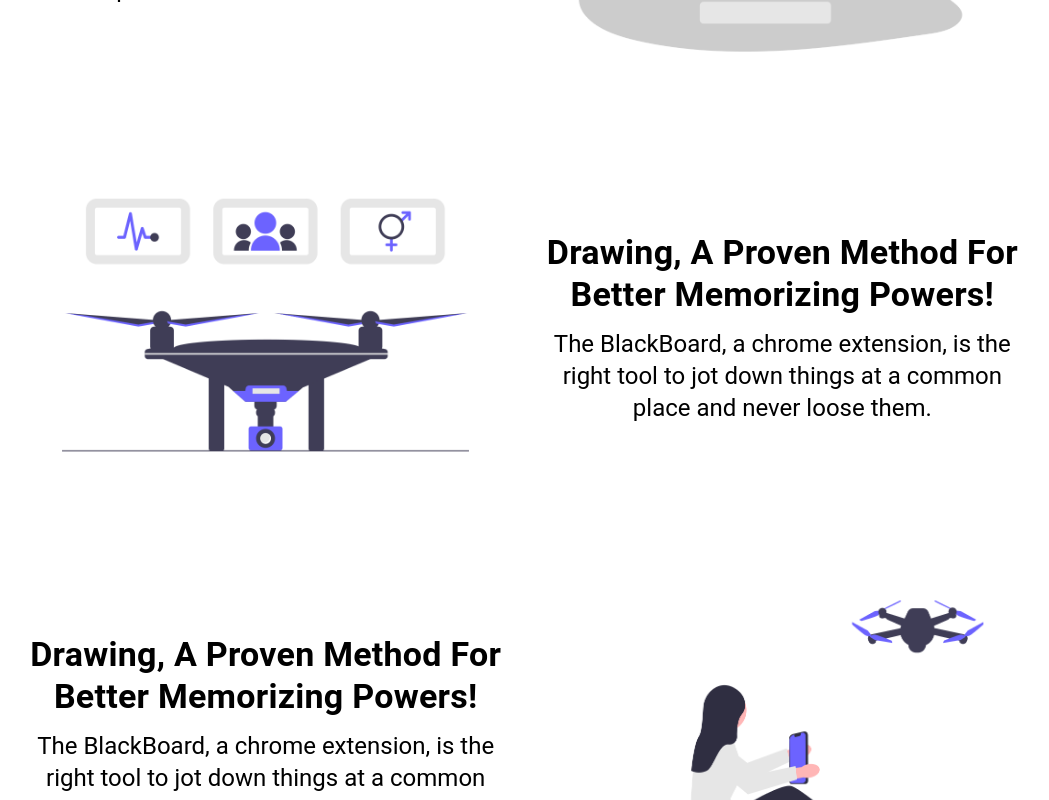
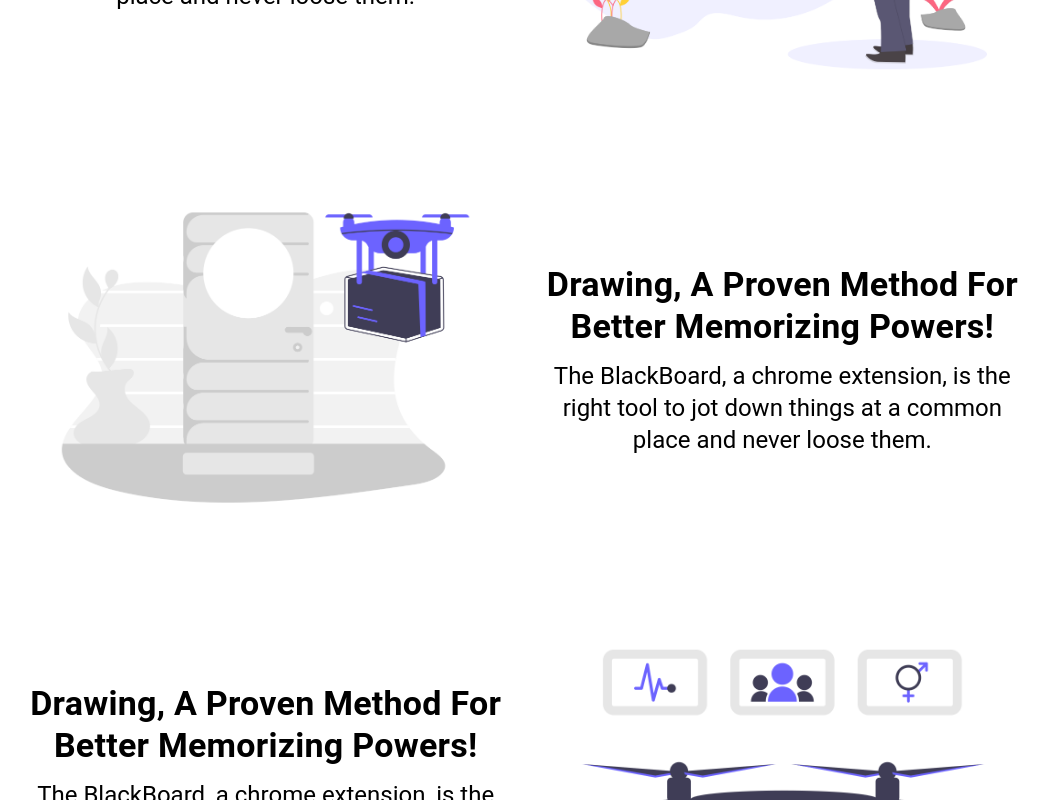
Before and after one commit to bipoool/droneZoneWebSite, a React (Create React App) app: page / in a window 1280 px wide. Shown: the part 880-1680 px from the top of the page, without its empty margins (116-1165 px from the left). Built offline with nearby package versions, Linux system fonts and the light colour scheme.

Commit message:
minor change

```diff
--- a/src/App.js
+++ b/src/App.js
@@ -37,7 +37,7 @@ const App = () => {
         {
           content.map((e, id) =>
             <div id={`Feature-${id+1}`} key={id}>
-              <Block btn={""} img={id+2} dir={e.type} body={e}/>
+              <Block btn={""} img={id+1} dir={e.type} body={e}/>
             </div>
           )
         }
```
